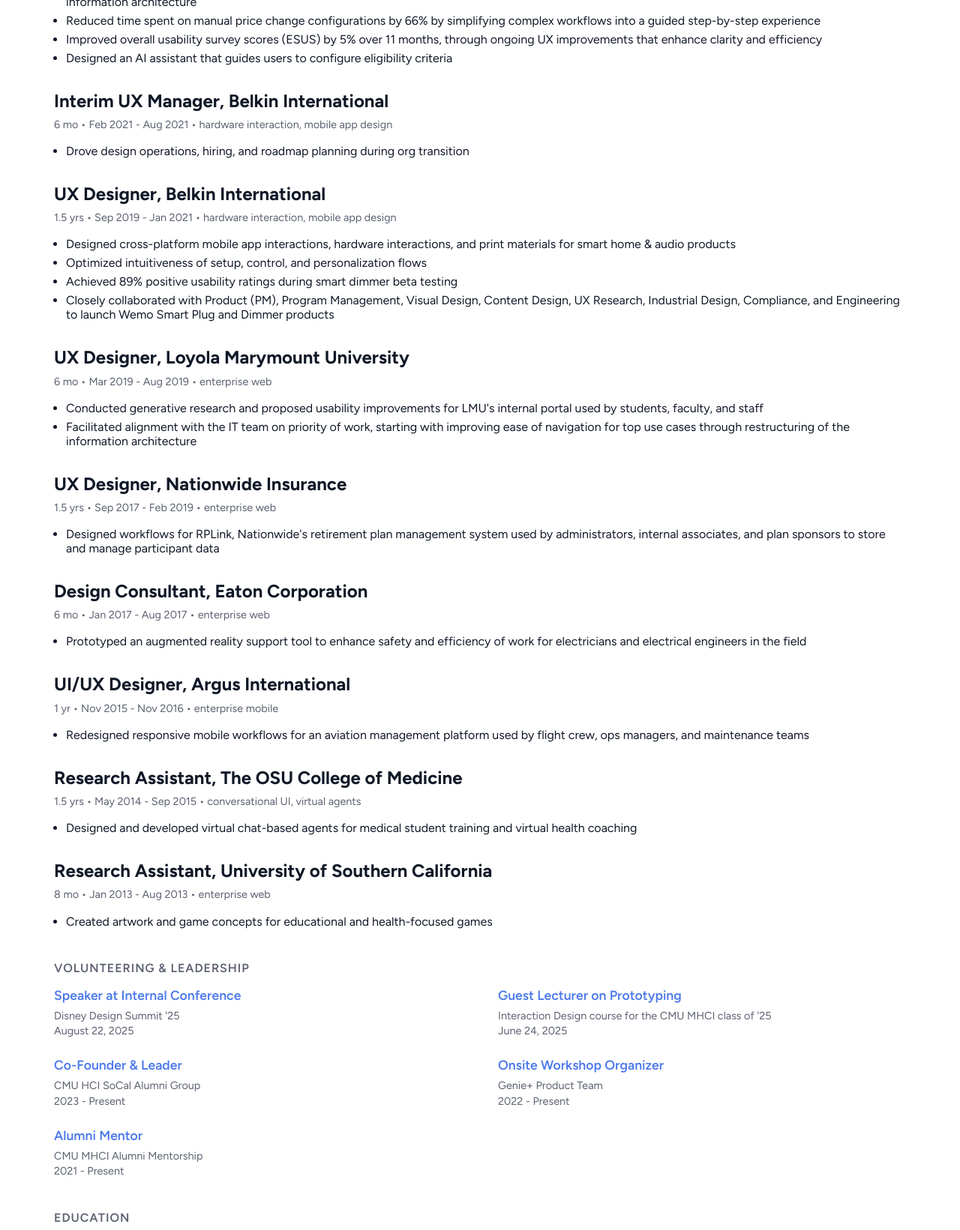
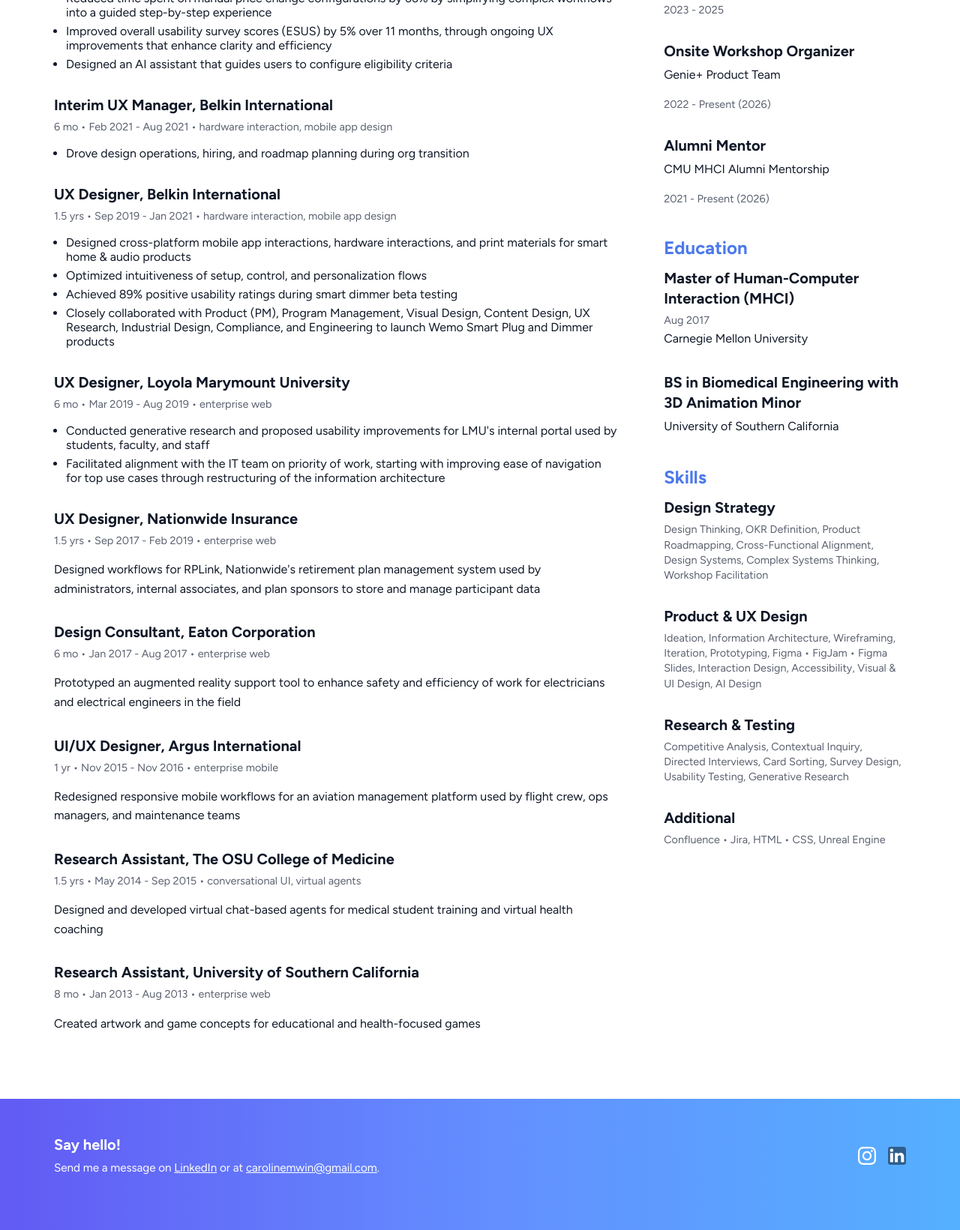
Before and after one commit to wincaroline/portfolio2026, a website: page resume.html in a window 1280 px wide. Shown: the part 749-2390 px from the top of the page at 75% size. Drawn offline with Linux system fonts and the light colour scheme.

Commit message:
Cleaned up resume layout

```diff
--- a/resume.html
+++ b/resume.html
@@ -39,23 +39,20 @@
     </header>
 
     <main class="resume-page">
-      <div class="resume-content">
+      <p class="mb-40"><a href="index.html">← Home</a></p>
       <div class="resume-content__top mb-40">
-          <p class="mb-0"><a href="index.html">← Home</a></p>
-          <a href="assets/carolinewin_resume.pdf" class="btn btn--primary" download>Download resume (PDF)</a>
+        <h2>Resume</h2>
+        <div>
+          <a href="mailto:carolinemwin@gmail.com" class="btn btn--ghost" style="margin-right:8px;" download>Contact Me</a>
+          <a href="assets/carolinewin_resume.pdf" class="btn btn--ghost" download>Download Resume (PDF)</a>
+        </div>
       </div>
 
-        <header class="resume-header case-block">
-          <h1 class="resume-header__name">Caroline Win</h1>
-          <p class="resume-header__title">Product Design Strategist</p>
-          <p class="resume-header__contact text-small">
-            <a href="mailto:carolinemwin@gmail.com">carolinemwin@gmail.com</a><br>
-            <a href="https://carolinewin.com">carolinewin.com</a>
-          </p>
-        </header>
 
+      <div class="resume-content grid-twothirds">
+        <div>
           <section class="case-block" aria-labelledby="summary-heading">
-          <p id="summary-heading" class="eyebrow mb-12">Professional Summary</p>
+            <h3 class="blue">Professional Summary</h3>
             <p>
             Product designer with 11 years of experience crafting enterprise applications,
             smart device interactions, and mobile applications. Specializes in designing for
@@ -65,10 +62,10 @@
           </section>
 
           <section class="case-block" aria-labelledby="work-heading">
-          <p id="work-heading" class="eyebrow mb-12">Work Experience</p>
+            <h3 class="blue">Work Experience</h3>
 
-          <div class="resume-role mb-32">
-            <h3 class="mb-4">Senior Product Designer, The Walt Disney Company</h3>
+            <div class="resume-role">
+              <h4 class="mb-4">Senior Product Designer, The Walt Disney Company</h4>
               <p class="text-small mb-16">4 yrs • Oct 2021 - Present (Sept 2025) • enterprise web</p>
               <ul>
                 <li>Leads design for Disney's global commerce management platform used by Business Operators to configure and manage 4,000+ Disney+, Hulu, and ESPN streaming subscription plan and pricing options</li>
@@ -79,16 +76,16 @@
               </ul>
             </div>
 
-          <div class="resume-role mb-32">
-            <h3 class="mb-4">Interim UX Manager, Belkin International</h3>
+            <div class="resume-role">
+              <h4 class="mb-4">Interim UX Manager, Belkin International</h4>
               <p class="text-small mb-16">6 mo • Feb 2021 - Aug 2021 • hardware interaction, mobile app design</p>
               <ul>
                 <li>Drove design operations, hiring, and roadmap planning during org transition</li>
               </ul>
             </div>
 
-          <div class="resume-role mb-32">
-            <h3 class="mb-4">UX Designer, Belkin International</h3>
+            <div class="resume-role">
+              <h4 class="mb-4">UX Designer, Belkin International</h4>
               <p class="text-small mb-16">1.5 yrs • Sep 2019 - Jan 2021 • hardware interaction, mobile app design</p>
               <ul>
                 <li>Designed cross-platform mobile app interactions, hardware interactions, and print materials for smart home & audio products</li>
@@ -98,8 +95,8 @@
               </ul>
             </div>
 
-          <div class="resume-role mb-32">
-            <h3 class="mb-4">UX Designer, Loyola Marymount University</h3>
+            <div class="resume-role">
+              <h4 class="mb-4">UX Designer, Loyola Marymount University</h4>
               <p class="text-small mb-16">6 mo • Mar 2019 - Aug 2019 • enterprise web</p>
               <ul>
                 <li>Conducted generative research and proposed usability improvements for LMU's internal portal used by students, faculty, and staff</li>
@@ -107,112 +104,102 @@
               </ul>
             </div>
 
-          <div class="resume-role mb-32">
-            <h3 class="mb-4">UX Designer, Nationwide Insurance</h3>
+            <div class="resume-role">
+              <h4 class="mb-4">UX Designer, Nationwide Insurance</h4>
               <p class="text-small mb-16">1.5 yrs • Sep 2017 - Feb 2019 • enterprise web</p>
-            <ul>
-              <li>Designed workflows for RPLink, Nationwide's retirement plan management system used by administrators, internal associates, and plan sponsors to store and manage participant data</li>
-            </ul>
+              <p>Designed workflows for RPLink, Nationwide's retirement plan management system used by administrators, internal associates, and plan sponsors to store and manage participant data</p>
             </div>
 
-          <div class="resume-role mb-32">
-            <h3 class="mb-4">Design Consultant, Eaton Corporation</h3>
+            <div class="resume-role">
+              <h4 class="mb-4">Design Consultant, Eaton Corporation</h4>
               <p class="text-small mb-16">6 mo • Jan 2017 - Aug 2017 • enterprise web</p>
-            <ul>
-              <li>Prototyped an augmented reality support tool to enhance safety and efficiency of work for electricians and electrical engineers in the field</li>
-            </ul>
+              <p>Prototyped an augmented reality support tool to enhance safety and efficiency of work for electricians and electrical engineers in the field</p>
             </div>
 
-          <div class="resume-role mb-32">
-            <h3 class="mb-4">UI/UX Designer, Argus International</h3>
+            <div class="resume-role">
+              <h4 class="mb-4">UI/UX Designer, Argus International</h4>
               <p class="text-small mb-16">1 yr • Nov 2015 - Nov 2016 • enterprise mobile</p>
-            <ul>
-              <li>Redesigned responsive mobile workflows for an aviation management platform used by flight crew, ops managers, and maintenance teams</li>
-            </ul>
+              <p>Redesigned responsive mobile workflows for an aviation management platform used by flight crew, ops managers, and maintenance teams</p>
             </div>
 
-          <div class="resume-role mb-32">
-            <h3 class="mb-4">Research Assistant, The OSU College of Medicine</h3>
+            <div class="resume-role">
+              <h4 class="mb-4">Research Assistant, The OSU College of Medicine</h4>
               <p class="text-small mb-16">1.5 yrs • May 2014 - Sep 2015 • conversational UI, virtual agents</p>
-            <ul>
-              <li>Designed and developed virtual chat-based agents for medical student training and virtual health coaching</li>
-            </ul>
+              <p>Designed and developed virtual chat-based agents for medical student training and virtual health coaching</p>
             </div>
 
-          <div class="resume-role mb-32">
-            <h3 class="mb-4">Research Assistant, University of Southern California</h3>
+            <div class="resume-role">
+              <h4 class="mb-4">Research Assistant, University of Southern California</h4>
               <p class="text-small mb-16">8 mo • Jan 2013 - Aug 2013 • enterprise web</p>
-            <ul>
-              <li>Created artwork and game concepts for educational and health-focused games</li>
-            </ul>
+              <p>Created artwork and game concepts for educational and health-focused games</p>
             </div>
           </section>
+        </div>
 
+        <div>
           <section class="case-block" aria-labelledby="volunteering-heading">
-          <p id="volunteering-heading" class="eyebrow mb-12">Volunteering & Leadership</p>
-          <div class="resume-volunteer-grid">
-            <div class="resume-volunteer-item">
-              <h5 class="blue mb-4">Speaker at Internal Conference</h5>
-              <p class="text-small mb-2">Disney Design Summit '25</p>
+            <h3 class="blue">Volunteering & Leadership</h3>
+              <div class="resume-role">
+                <h4 class="mb-4">Speaker at Internal Conference</h4>
+                <p>Disney Design Summit '25</p>
                 <p class="text-small">August 22, 2025</p>
               </div>
-            <div class="resume-volunteer-item">
-              <h5 class="blue mb-4">Guest Lecturer on Prototyping</h5>
-              <p class="text-small mb-2">Interaction Design course for the CMU MHCI class of '25</p>
+              <div class="resume-role">
+                <h4 class="mb-4">Guest Lecturer on Prototyping</h4>
+                <p>Interaction Design course for the CMU MHCI class of '25</p>
                 <p class="text-small">June 24, 2025</p>
               </div>
-            <div class="resume-volunteer-item">
-              <h5 class="blue mb-4">Co-Founder & Leader</h5>
-              <p class="text-small mb-2">CMU HCI SoCal Alumni Group</p>
-              <p class="text-small">2023 - Present</p>
+              <div class="resume-role">
+                <h4 class="mb-4">Co-Founder & Leader</h4>
+                <p>CMU HCI SoCal Alumni Group</p>
+                <p class="text-small">2023 - 2025</p>
               </div>
-            <div class="resume-volunteer-item">
-              <h5 class="blue mb-4">Onsite Workshop Organizer</h5>
-              <p class="text-small mb-2">Genie+ Product Team</p>
-              <p class="text-small">2022 - Present</p>
+              <div class="resume-role">
+                <h4 class="mb-4">Onsite Workshop Organizer</h4>
+                <p>Genie+ Product Team</p>
+                <p class="text-small">2022 - Present (2026)</p>
               </div>
-            <div class="resume-volunteer-item">
-              <h5 class="blue mb-4">Alumni Mentor</h5>
-              <p class="text-small mb-2">CMU MHCI Alumni Mentorship</p>
-              <p class="text-small">2021 - Present</p>
-            </div>
+              <div class="resume-role">
+                <h4 class="mb-4">Alumni Mentor</h4>
+                <p>CMU MHCI Alumni Mentorship</p>
+                <p class="text-small">2021 - Present (2026)</p>
               </div>
           </section>
 
           <section class="case-block" aria-labelledby="education-heading">
-          <p id="education-heading" class="eyebrow mb-12">Education</p>
+            <h3 class="blue">Education</h3>
             <div class="resume-role mb-24">
-            <h4 class="blue mb-4">Master of Human-Computer Interaction (MHCI)</h4>
+              <h4 class="mb-4">Master of Human-Computer Interaction (MHCI)</h4>
               <p class="text-small mb-2">Aug 2017</p>
               <p>Carnegie Mellon University</p>
             </div>
             <div class="resume-role">
-            <h4 class="blue mb-4">BS in Biomedical Engineering with 3D Animation Minor</h4>
+              <h4 class="mb-4">BS in Biomedical Engineering with 3D Animation Minor</h4>
               <p>University of Southern California</p>
             </div>
           </section>
 
           <section class="case-block" aria-labelledby="skills-heading">
-          <p id="skills-heading" class="eyebrow mb-12">Skills</p>
-          <div class="resume-skills">
-            <div class="resume-skills__group">
-              <h5 class="blue mb-8">Design Strategy</h5>
+            <h3 class="blue">Skills</h3>
+            <div class="resume-role">
+              <h4 class="mb-8">Design Strategy</h4>
               <p class="text-small">Design Thinking, OKR Definition, Product Roadmapping, Cross-Functional Alignment, Design Systems, Complex Systems Thinking, Workshop Facilitation</p>
             </div>
-            <div class="resume-skills__group">
-              <h5 class="blue mb-8">Product & UX Design</h5>
+            <div class="resume-role">
+              <h4 class="mb-8">Product & UX Design</h4>
               <p class="text-small">Ideation, Information Architecture, Wireframing, Iteration, Prototyping, Figma • FigJam • Figma Slides, Interaction Design, Accessibility, Visual & UI Design, AI Design</p>
             </div>
-            <div class="resume-skills__group">
-              <h5 class="blue mb-8">Research & Testing</h5>
+            <div class="resume-role">
+              <h4 class="mb-8">Research & Testing</h4>
               <p class="text-small">Competitive Analysis, Contextual Inquiry, Directed Interviews, Card Sorting, Survey Design, Usability Testing, Generative Research</p>
             </div>
-            <div class="resume-skills__group">
-              <h5 class="blue mb-8">Additional</h5>
+            <div class="resume-role">
+              <h4 class="mb-8">Additional</h4>
               <p class="text-small">Confluence • Jira, HTML • CSS, Unreal Engine</p>
             </div>
+          </section>
         </div>
-        </section>
+
       </div>
     </main>
 
--- a/styles.css
+++ b/styles.css
@@ -560,6 +560,16 @@
 
 .hero__visual {
   margin: 0;
+}
+
+.grid-twothirds {
+  display: grid;
+  grid-template-columns: minmax(0, 7fr) minmax(0, 3fr);
+  gap: 60px;
+  align-items: start;
+  margin-top: 48px;
+  width: 100%;
+  max-width: var(--container-max);
 }
 
 /* Comfortable reading width for hero intro (see design-system Layout) */
@@ -1146,6 +1156,7 @@
 /* ==========================================================================
   Resume page — Tighter section spacing and resume-specific layout
    ========================================================================== */
+
 .resume-page .resume-content .case-block {
   margin-top: var(--space-40);
   margin-bottom: var(--space-40);
@@ -1184,6 +1195,10 @@
 
 .resume-header__contact {
   margin: 0;
+}
+
+.resume-role {
+  margin-bottom: 32px;
 }
 
 .resume-role h3,
```
Also changed, not shown: docs/WORKFLOW.md (renamed from WORKFLOW.md, +1 -1 lines), docs/cleanupprompt.md (renamed from cleanupprompt.md, +1 -1 lines). Lines whose indentation alone changed are shown as unchanged.
